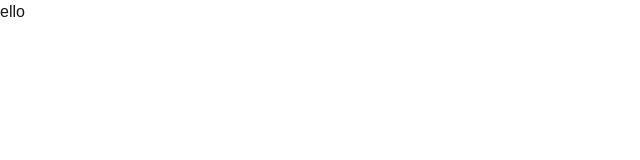
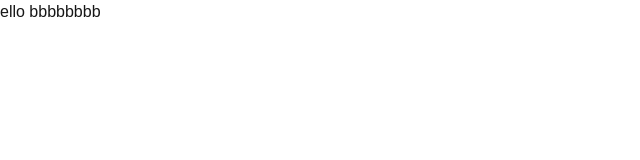
Before and after one commit to DevPc0786/MEDTRADE, a Next.js app: page / in a window 1280 px wide. Shown: the top 160 px of the page, without its empty margins (0-640 px from the left). Built offline with nearby package versions, Linux system fonts and the light colour scheme.

Commit message:
text change

```diff
--- a/src/pages/index.js
+++ b/src/pages/index.js
@@ -14,7 +14,7 @@ const geistMono = Geist_Mono({
 export default function Home() {
   return (
     <div>
-      ello
+      ello bbbbbbbb
     </div>
   );
 }
```
